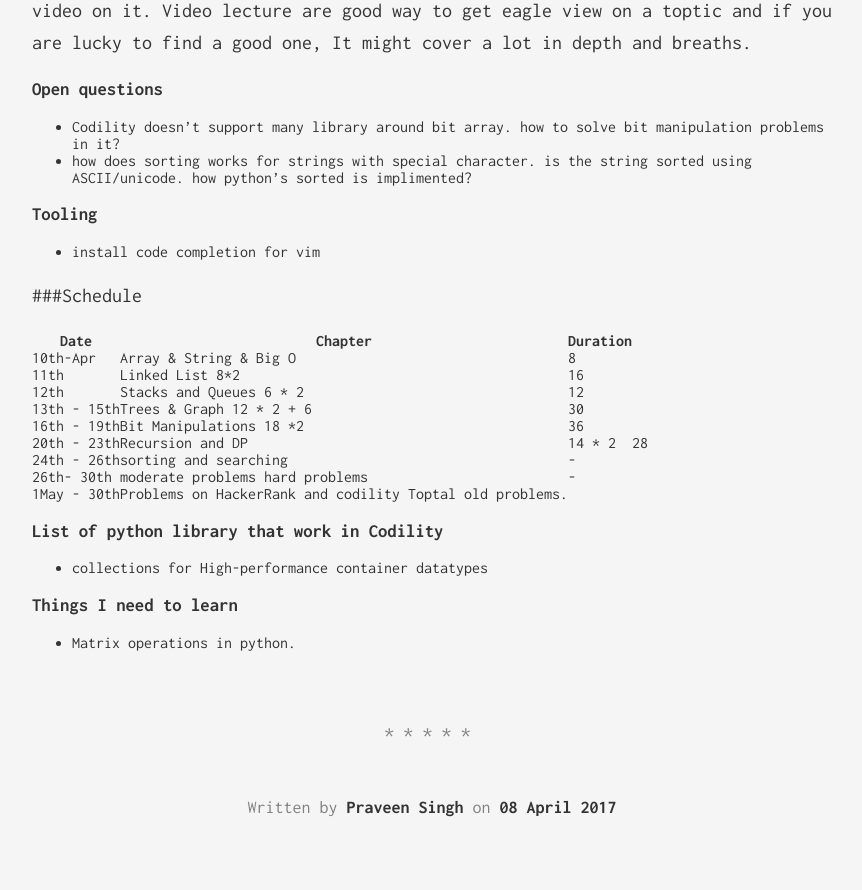
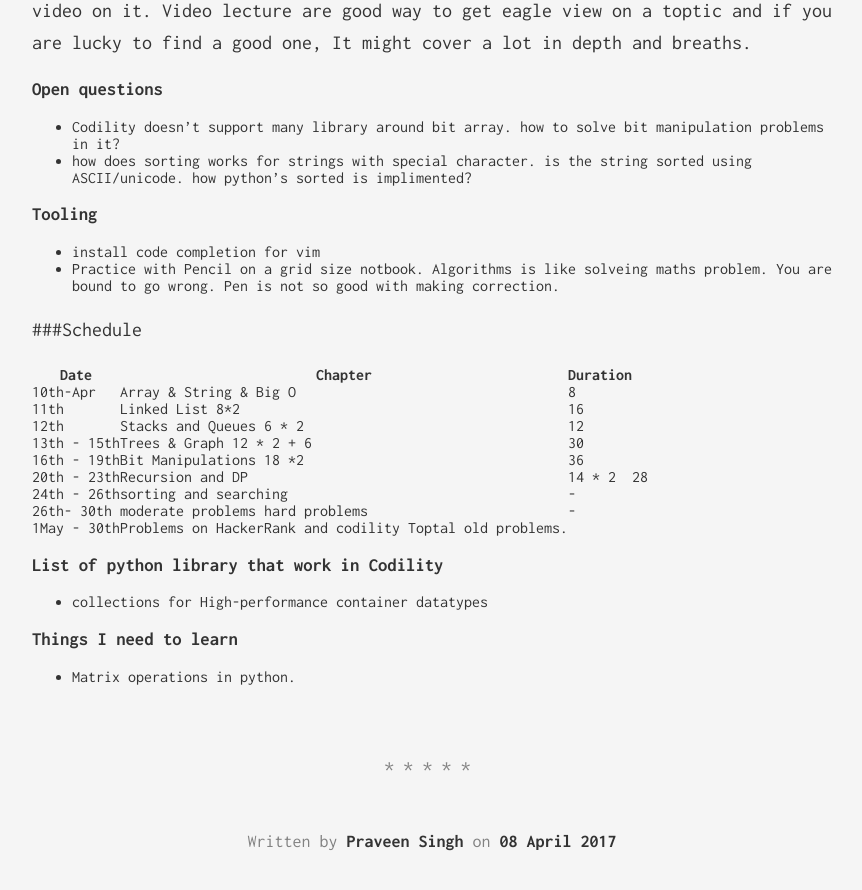
Before and after one commit to prrraveen/prrraveen.github.io, a Jekyll site: the page built from _posts/2017-04-08-Toptal.md, in a window 1280 px wide and 900 px high, scrolled down 1234 px. Shown: the top 890 px of the window, without its empty margins (208-1070 px from the left). Built offline with Jekyll 4.4.1, drawn with Linux system fonts in a browser that asks for light colours.

Commit message:
Update 2017-04-08-Toptal.md

```diff
--- a/_posts/2017-04-08-Toptal.md
+++ b/_posts/2017-04-08-Toptal.md
@@ -36,6 +36,7 @@ When I get to know a new method or data structure. I try to find an youtube vide
 
 ### Tooling
 * install code completion for vim
+* Practice with Pencil on a grid size notbook. Algorithms is like solveing maths problem. You are bound to go wrong. Pen is not so good with making correction.
 
 ###Schedule
 
```
